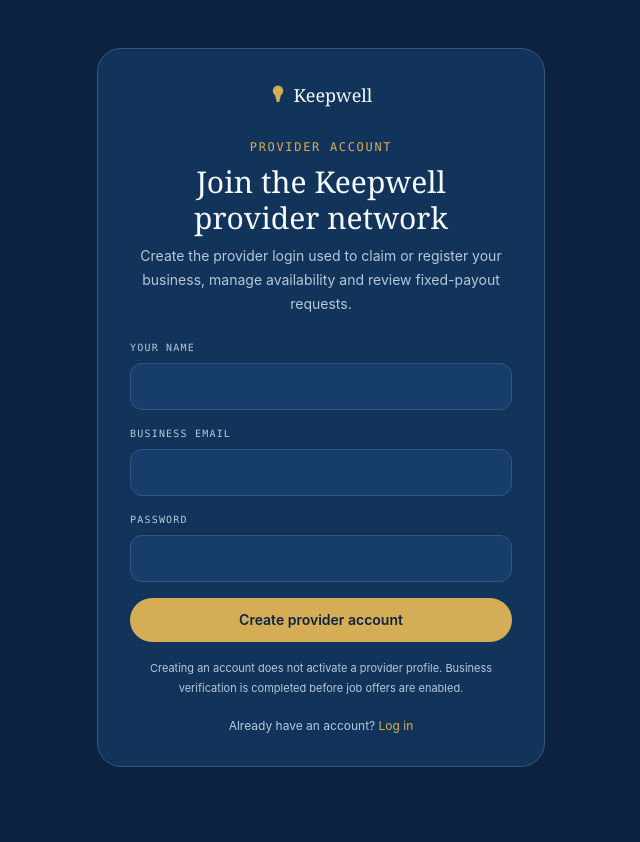
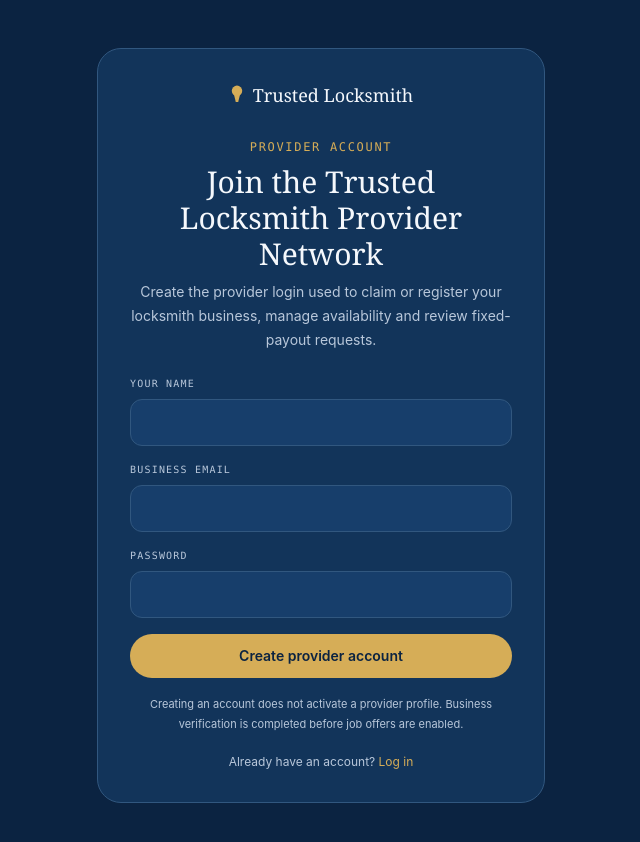
Before and after one commit to unikmo/Keepwell, a Next.js app: page /providers/register in a window 1280 px wide. Shown: the top 842 px of the page, without its empty margins (319-959 px from the left). Before the commit the page ends 815 px from the top, so only its background shows below. Built offline with nearby package versions, Linux system fonts and the light colour scheme; no server answers.

Commit message:
Rebrand provider registration to Trusted Locksmith

```diff
--- a/src/app/providers/register/page.tsx
+++ b/src/app/providers/register/page.tsx
@@ -16,10 +16,10 @@ export default async function ProviderRegisterPage({
     <div className="flex min-h-screen items-center justify-center bg-ink px-5 py-12">
       <div className="w-full max-w-md rounded-3xl border border-line bg-surface p-7 sm:p-8">
         <div className="text-center">
-          <Link href="/" className="inline-flex items-center gap-2 font-display text-lg text-parchment"><Keyhole className="h-5 w-4 text-brass" />Keepwell</Link>
+          <Link href="/" className="inline-flex items-center gap-2 font-display text-lg text-parchment"><Keyhole className="h-5 w-4 text-brass" />Trusted Locksmith</Link>
           <div className="mt-7 eyebrow">Provider account</div>
-          <h1 className="mt-2 font-display text-3xl text-parchment">Join the Keepwell provider network</h1>
-          <p className="mt-2 text-sm leading-6 text-parchment-dim">Create the provider login used to claim or register your business, manage availability and review fixed-payout requests.</p>
+          <h1 className="mt-2 font-display text-3xl text-parchment">Join the Trusted Locksmith Provider Network</h1>
+          <p className="mt-2 text-sm leading-6 text-parchment-dim">Create the provider login used to claim or register your locksmith business, manage availability and review fixed-payout requests.</p>
         </div>
 
         {error && <div className="mt-5 rounded-xl border border-ember/30 bg-ember/10 p-3 text-sm text-ember">{error}</div>}
```
